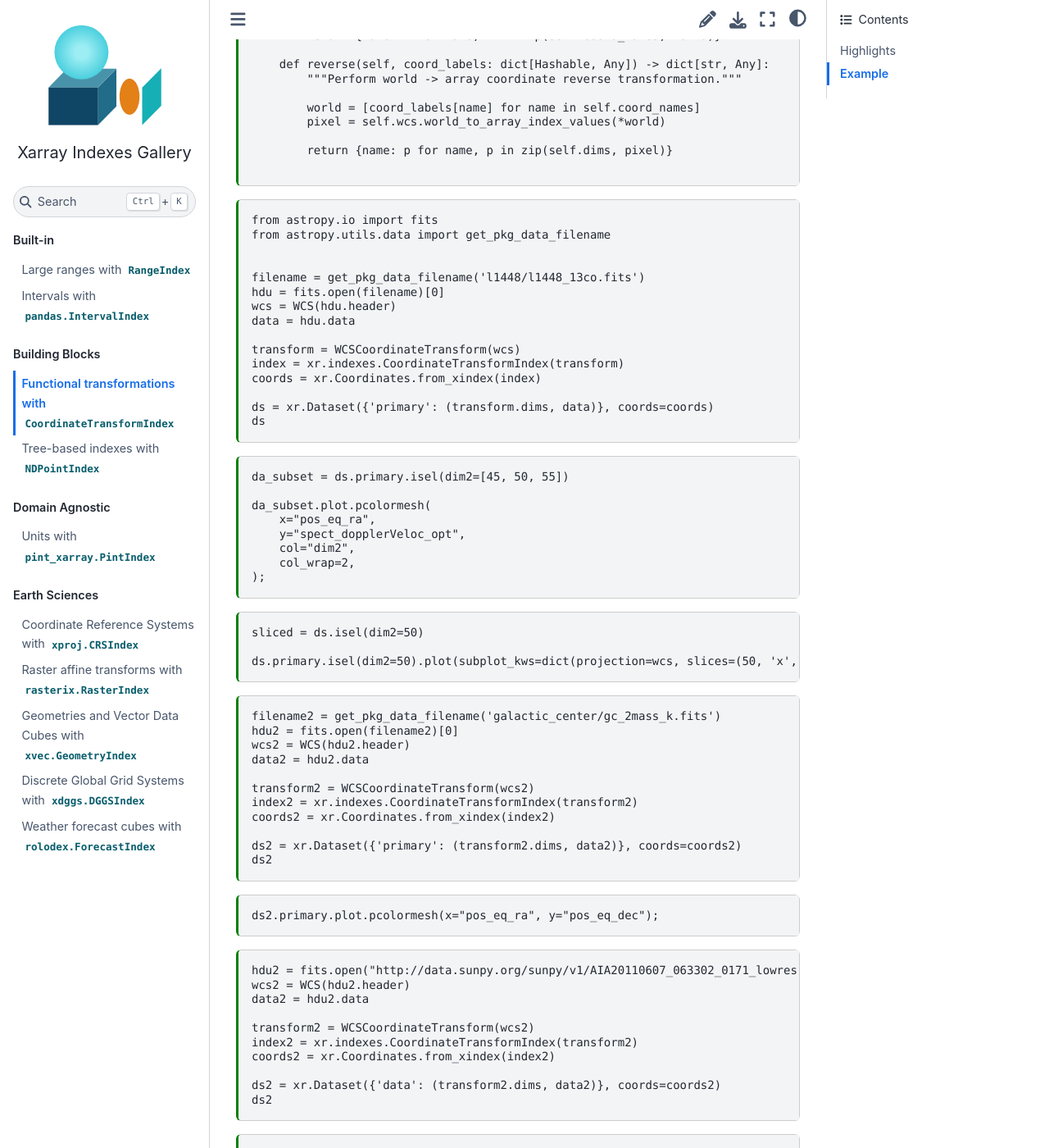
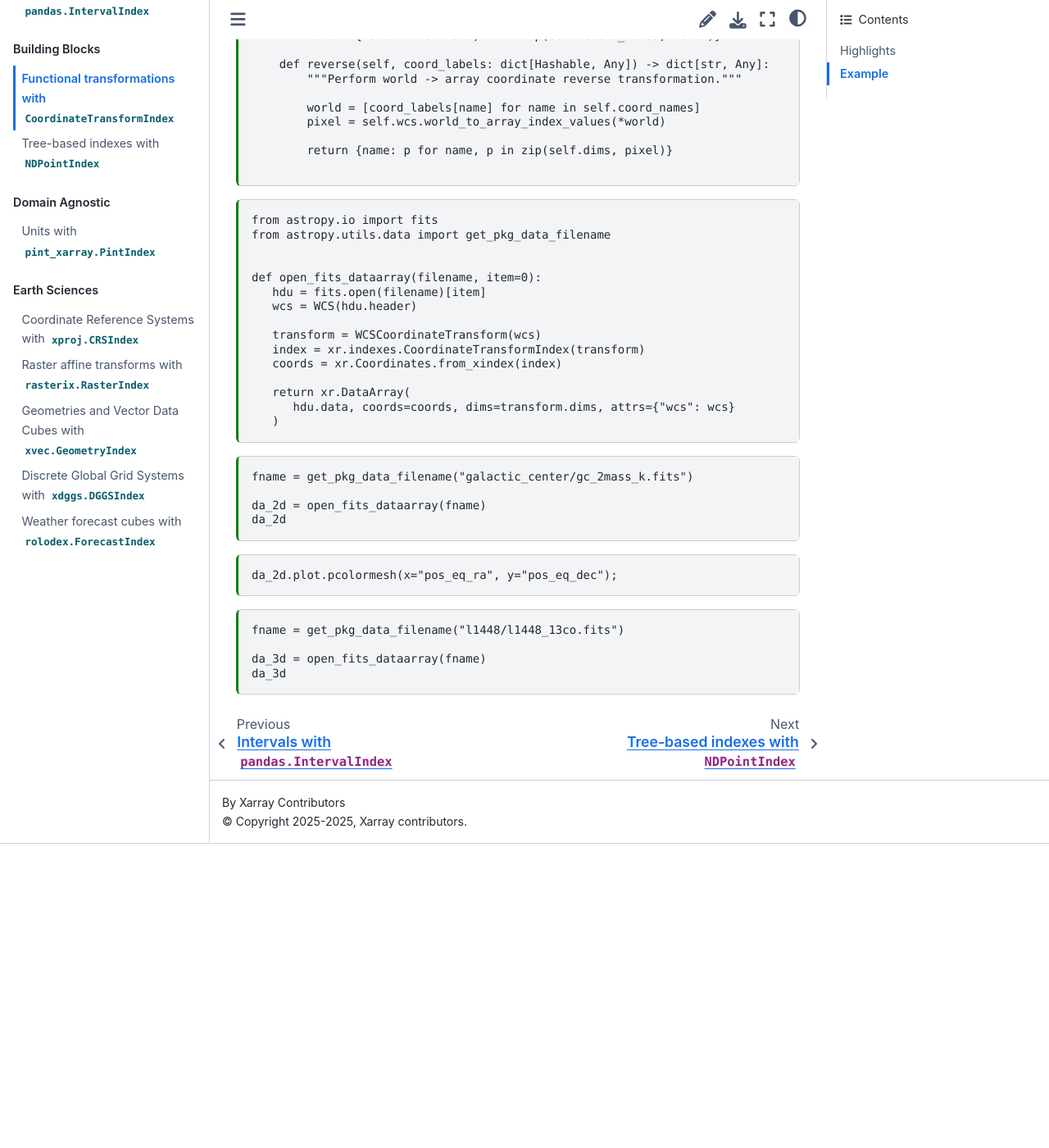
Before and after one commit to xarray-contrib/xarray-indexes, a Sphinx documentation site: the page built from docs/blocks/transform.md, in a window 1280 px wide and 1400 px high, scrolled down 1174 px. Shown: the whole window at 82% size. Built offline with Sphinx 7.4.7 and the Sphinx Book theme 1.1.4, drawn with Linux system fonts in a browser that asks for light colours; after the commit the page ends 2203 px from its top, so only the background shows below that; some of the changed text lies outside the part shown.

Commit message:
clean-up

````diff
--- a/docs/blocks/transform.md
+++ b/docs/blocks/transform.md
@@ -93,71 +93,34 @@ from astropy.io import fits
 from astropy.utils.data import get_pkg_data_filename
 
 
-filename = get_pkg_data_filename('l1448/l1448_13co.fits')
-hdu = fits.open(filename)[0]
-wcs = WCS(hdu.header)
-data = hdu.data
+def open_fits_dataarray(filename, item=0):
+   hdu = fits.open(filename)[item]
+   wcs = WCS(hdu.header)
 
-transform = WCSCoordinateTransform(wcs)
-index = xr.indexes.CoordinateTransformIndex(transform)
-coords = xr.Coordinates.from_xindex(index)
+   transform = WCSCoordinateTransform(wcs)
+   index = xr.indexes.CoordinateTransformIndex(transform)
+   coords = xr.Coordinates.from_xindex(index)
 
-ds = xr.Dataset({'primary': (transform.dims, data)}, coords=coords)
-ds
+   return xr.DataArray(
+      hdu.data, coords=coords, dims=transform.dims, attrs={"wcs": wcs}
+   )
+
 ```
 
 ```{code-cell} python
-da_subset = ds.primary.isel(dim2=[45, 50, 55])
+fname = get_pkg_data_filename("galactic_center/gc_2mass_k.fits")
 
-da_subset.plot.pcolormesh(
-    x="pos_eq_ra",
-    y="spect_dopplerVeloc_opt",
-    col="dim2",
-    col_wrap=2,
-);
+da_2d = open_fits_dataarray(fname)
+da_2d
 ```
 
 ```{code-cell} python
-sliced = ds.isel(dim2=50)
-
-ds.primary.isel(dim2=50).plot(subplot_kws=dict(projection=wcs, slices=(50, 'x', 'y')))
+da_2d.plot.pcolormesh(x="pos_eq_ra", y="pos_eq_dec");
 ```
 
 ```{code-cell} python
-filename2 = get_pkg_data_filename('galactic_center/gc_2mass_k.fits')
-hdu2 = fits.open(filename2)[0]
-wcs2 = WCS(hdu2.header)
-data2 = hdu2.data
+fname = get_pkg_data_filename("l1448/l1448_13co.fits")
 
-transform2 = WCSCoordinateTransform(wcs2)
-index2 = xr.indexes.CoordinateTransformIndex(transform2)
-coords2 = xr.Coordinates.from_xindex(index2)
-
-ds2 = xr.Dataset({'primary': (transform2.dims, data2)}, coords=coords2)
-ds2
+da_3d = open_fits_dataarray(fname)
+da_3d
 ```
-
-```{code-cell} python
-ds2.primary.plot.pcolormesh(x="pos_eq_ra", y="pos_eq_dec");
-```
-
-```{code-cell} python
-hdu2 = fits.open("http://data.sunpy.org/sunpy/v1/AIA20110607_063302_0171_lowres.fits")[1]
-wcs2 = WCS(hdu2.header)
-data2 = hdu2.data
-
-transform2 = WCSCoordinateTransform(wcs2)
-index2 = xr.indexes.CoordinateTransformIndex(transform2)
-coords2 = xr.Coordinates.from_xindex(index2)
-
-ds2 = xr.Dataset({'data': (transform2.dims, data2)}, coords=coords2)
-ds2
-```
-
-```{code-cell} python
-ds2.data.plot.pcolormesh(x="pos_helioprojective_lon", y="pos_helioprojective_lat");
-```
-
-```{code-cell} python
-ds2.data.plot(subplot_kws=dict(projection=wcs2), vmin=0, vmax=2000)
-```
````
